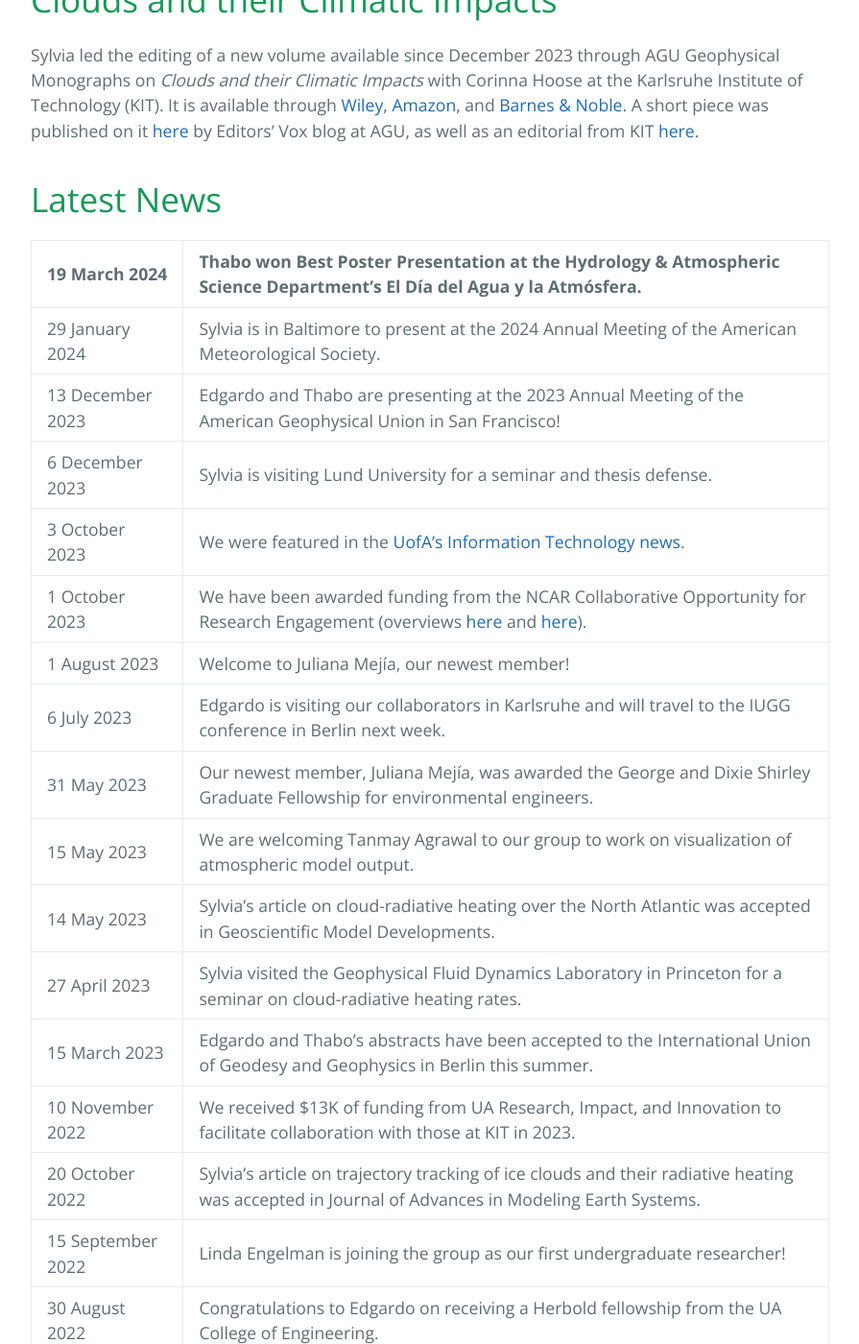
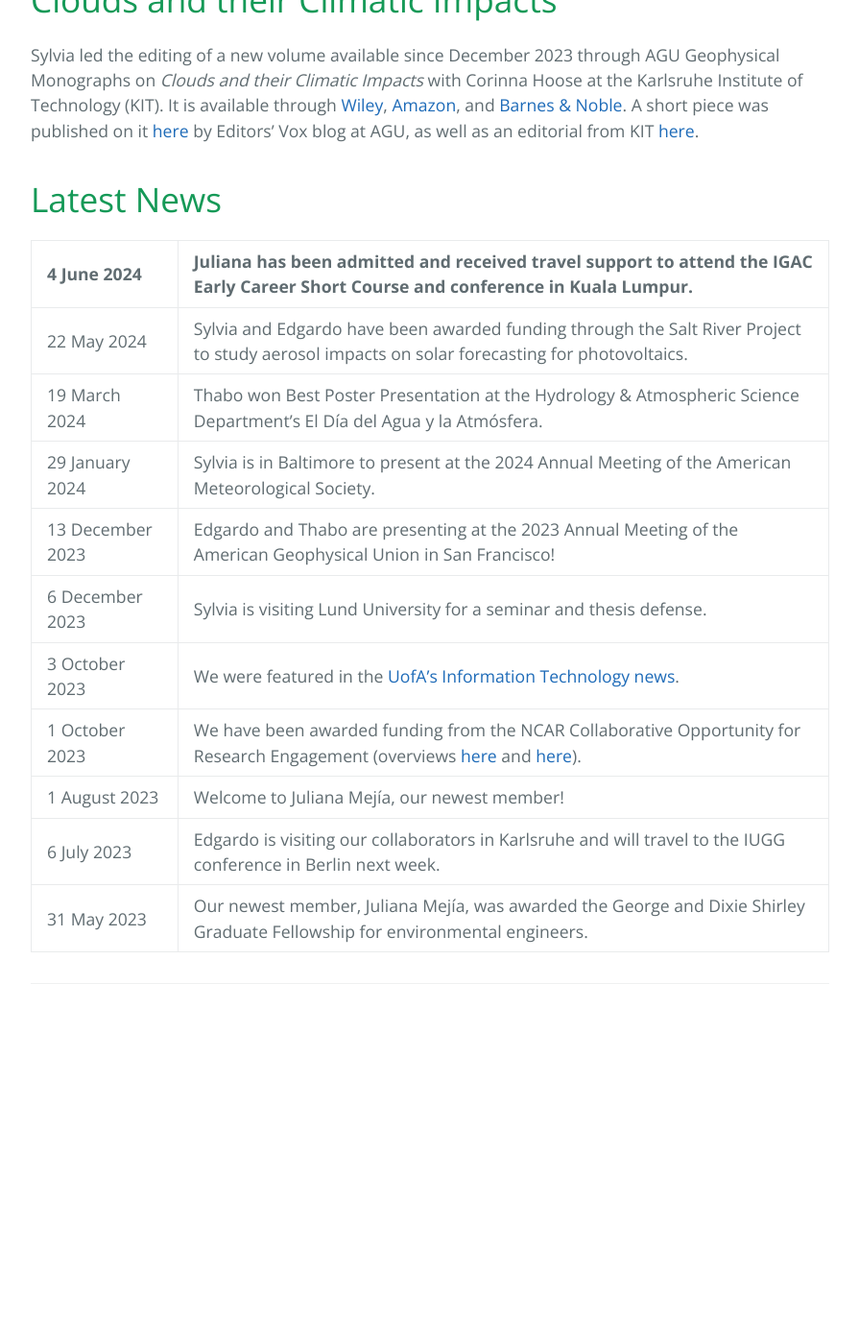
Before and after one commit to sylviasullivan/sylviasullivan.github.io, a Jekyll site: the page built from index.md, in a window 1280 px wide and 1400 px high, scrolled down 804 px. Shown: the whole window at 96% size, without its empty margins (192-1087 px from the left). Built offline with Jekyll 4.4.1, drawn with Linux system fonts in a browser that asks for light colours; after the commit the page ends 1893 px from its top, so only the background shows below that; some of the changed text lies outside the part shown.

Commit message:
Update index.md

```diff
--- a/index.md
+++ b/index.md
@@ -15,8 +15,10 @@ Sylvia led the editing of a new volume available since December 2023 through AGU
 
 # Latest News
 
+| 4 June 2024 | Juliana has been admitted and received travel support to attend the IGAC Early Career Short Course and conference in Kuala Lumpur. |
+|:-----------|:------|
+| 22 May 2024 | Sylvia and Edgardo have been awarded funding through the Salt River Project to study aerosol impacts on solar forecasting for photovoltaics. |
 | 19 March 2024 | Thabo won Best Poster Presentation at the Hydrology & Atmospheric Science Department's El Día del Agua y la Atmósfera. |
-|:-----------|:------|
 | 29 January 2024 | Sylvia is in Baltimore to present at the 2024 Annual Meeting of the American Meteorological Society. |
 | 13 December 2023 | Edgardo and Thabo are presenting at the 2023 Annual Meeting of the American Geophysical Union in San Francisco! |
 | 6 December 2023 | Sylvia is visiting Lund University for a seminar and thesis defense. |
@@ -25,12 +27,3 @@ Sylvia led the editing of a new volume available since December 2023 through AGU
 | 1 August 2023 | Welcome to Juliana Mejía, our newest member! |
 | 6 July 2023 | Edgardo is visiting our collaborators in Karlsruhe and will travel to the IUGG conference in Berlin next week. |
 | 31 May 2023 | Our newest member, Juliana Mejía, was awarded the George and Dixie Shirley Graduate Fellowship for environmental engineers. |
-| 15 May 2023 | We are welcoming Tanmay Agrawal to our group to work on visualization of atmospheric model output. |
-| 14 May 2023 | Sylvia's article on cloud-radiative heating over the North Atlantic was accepted in Geoscientific Model Developments. |
-| 27 April 2023 | Sylvia visited the Geophysical Fluid Dynamics Laboratory in Princeton for a seminar on cloud-radiative heating rates. |
-| 15 March 2023 | Edgardo and Thabo's abstracts have been accepted to the International Union of Geodesy and Geophysics in Berlin this summer. |
-| 10 November 2022 | We received $13K of funding from UA Research, Impact, and Innovation to facilitate collaboration with those at KIT in 2023. |
-| 20 October 2022  | Sylvia's article on trajectory tracking of ice clouds and their radiative heating was accepted in Journal of Advances in Modeling Earth Systems.  |
-| 15 September 2022 | Linda Engelman is joining the group as our first undergraduate researcher! |
-| 30 August 2022 | Congratulations to Edgardo on receiving a Herbold fellowship from the UA College of Engineering. |
-| 22 August 2022 | We are welcoming Thabo Makgoale and Edgardo Sepúlveda to Tucson, AZ and to the group! |
```
